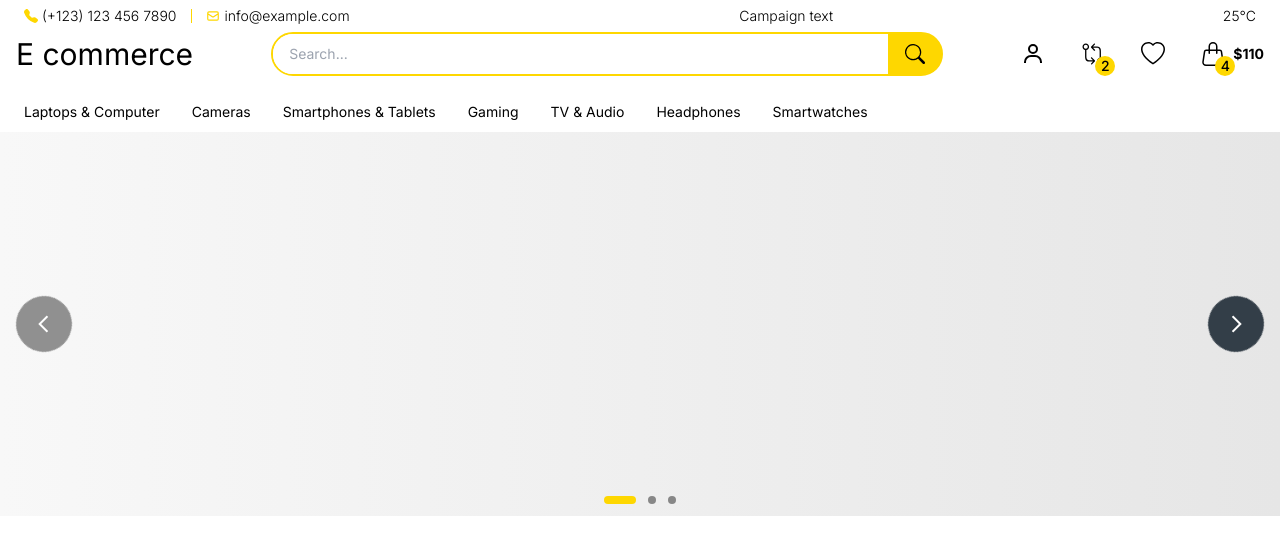
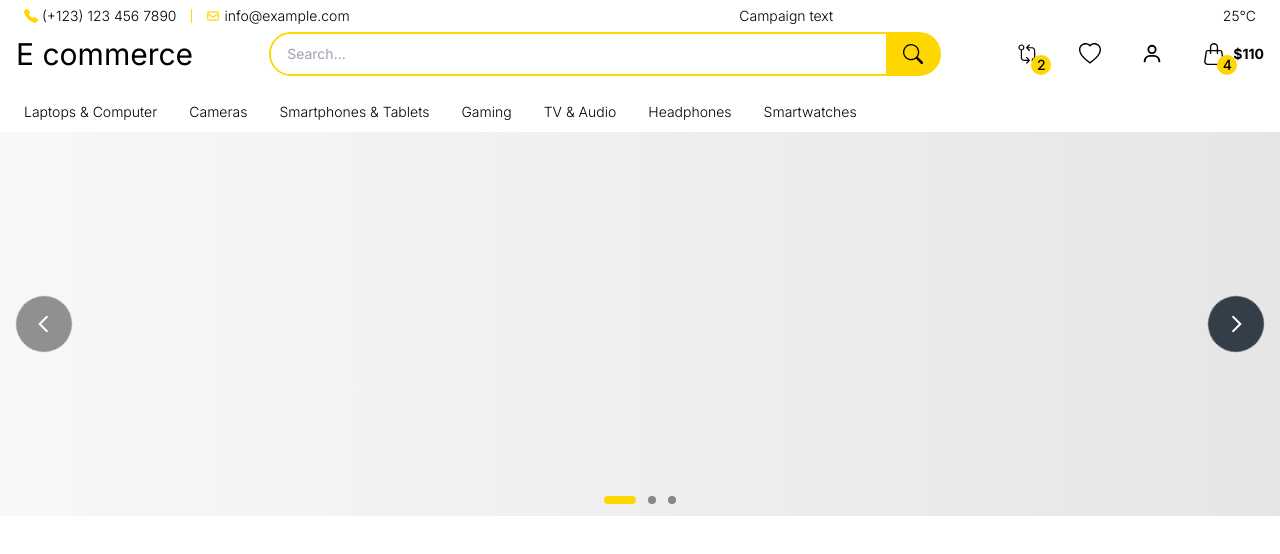
Before and after one commit to AliKarabulut/next-shop, a Next.js app: page / in a window 1280 px wide. Shown: the top 554 px of the page. Built offline with nearby package versions, Linux system fonts and the light colour scheme.

Commit message:
design update

```diff
--- a/src/components/header/actions/actionButton.tsx
+++ b/src/components/header/actions/actionButton.tsx
@@ -30,7 +30,7 @@ const ActionIcon = ({ children, quantity, price, className, dropDown }: ActionIc
           before:border-x-[6px] before:border-x-transparent
           before:border-b-[6px] before:border-b-yellow opacity-0 animate-opacityFast
           after:content-[''] after:absolute after:-top-4 after:w-full after:h-4
-          after:left-1/2 after:-translate-x-1/2 "
+          after:left-1/2 after:-translate-x-1/2 z-50"
         >
           {dropDown.map((item, index) => (
             <Link href={item.link} key={index} className="text-sm block border-b border-yellow last:border-none px-4 py-2 hover:bg-grayLight">
--- a/src/components/header/actions/index.tsx
+++ b/src/components/header/actions/index.tsx
@@ -16,18 +16,18 @@ type DropDownType = {
 
 const ActionButtons = ({ className }: DropDownType) => {
   return (
-    <div className={`flex gap-9 ${className}`}>
-      <ActionIcon dropDown={DummyDropDown}>
-        <BiUser size={24} />
-      </ActionIcon>
+    <div className={`flex gap-10 ${className}`}>
       <ActionIcon quantity={2}>
-        <IoIosGitCompare size={24} />
+        <IoIosGitCompare size={22} />
       </ActionIcon>
       <ActionIcon>
-        <BsHeart size={24} />
+        <BsHeart size={22} />
+      </ActionIcon>
+      <ActionIcon dropDown={DummyDropDown}>
+        <BiUser size={22} />
       </ActionIcon>
       <ActionIcon quantity={4} price={110.0}>
-        <BsHandbag size={24} />
+        <BsHandbag size={22} />
       </ActionIcon>
     </div>
   );
--- a/src/components/header/category/categoryItem.tsx
+++ b/src/components/header/category/categoryItem.tsx
@@ -7,7 +7,7 @@ type CategoryItemProps = {
 
 export const CategoryItem = ({ name, href }: CategoryItemProps) => {
   return (
-    <Link href={href} className="categoryItem font-normal text-sm py-1 px-4 flex items-center w-fit">
+    <Link href={href} className="categoryItem font-light text-sm py-1 px-4 flex items-center w-fit">
       {name}
     </Link>
   );
--- a/src/components/header/container/index.tsx
+++ b/src/components/header/container/index.tsx
@@ -3,9 +3,10 @@ import React, { useState, useEffect } from "react";
 import Search from "../search";
 import ActionButtons from "../actions";
 import CategoryList from "../category";
+
 const HeaderContainer = () => {
-  const [scrollY, setScrollY] = useState(0);
-  const [isScrollSmall, setIsScrollSmall] = useState(true);
+  const [scrollY, setScrollY] = useState<number>(0);
+  const [isScrollSmall, setIsScrollSmall] = useState<boolean>(true);
   useEffect(() => {
     const handleScroll = () => {
       setScrollY(window.scrollY);
@@ -27,7 +28,7 @@ const HeaderContainer = () => {
   }, [scrollY]);
 
   return (
-    <div className={`w-full max-md:bg-yellow max-md:py-2.5 ${!isScrollSmall ? "fixed top-[-150px] animate-open duration-300 shadow-md " : ""}`}>
+    <div className={`w-full bg-white max-md:py-2.5 ${!isScrollSmall ? "fixed top-[-150px] animate-open duration-300 shadow-md " : ""}`}>
       <div className={`container mx-auto flex flex-col gap-4 md:duration-300 md:transition-spacing ${!isScrollSmall ? "py-2.5" : "md:pt-8"}`}>
         <div className="flex justify-between w-full items-center gap-10">
           <div className="text-3xl whitespace-nowrap">E commerce</div>
```
